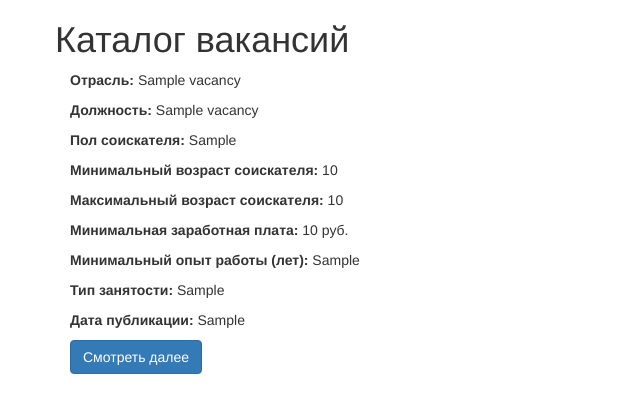
After one commit to mihalichpalich/KR_BD, a Flask app: page /vacancy_cat_list/1/1 in a window 1280 px wide. The commit adds this page. Shown: the top 413 px of the page, without its empty margins (0-640 px from the left). Run offline with Flask 2, Linux system fonts and the light colour scheme; a database or web service that is not in the repository returns one stand-in record (values such as "Sample title"); some libraries are stand-ins or nearby versions.

Commit message:
сделал каталог вакансий

```diff
--- a/app.py
+++ b/app.py
@@ -21,6 +21,10 @@ def before_request():
 @app.route('/')
 def index():
     return render_template("index.html")
+
+@app.route('/guest_mode')
+def guestMode():
+    return render_template("guest_mode.html")
 
 # регистрация
 @app.route('/sign_up', methods=['GET', 'POST'])
@@ -546,7 +550,7 @@ def cvCatList(username, industry, profession):
     userID = getUserID(username)
 
     if g.user:
-        cur.execute('SELECT * FROM cv WHERE industry_name = %s and profession_name = %s', (industry, profession))
+        cur.execute('SELECT cv_id, industry_name, profession_name, min_salary, max_salary, exp, emp_type, cv_pub_data FROM cv WHERE industry_name = %s and profession_name = %s', (industry, profession))
         cvInfo = cur.fetchall()
         conn.commit()
     return render_template("cv_cat_list.html", username=username, cvInfo=cvInfo, userid=userID, industry=industry, profession=profession)
@@ -576,6 +580,78 @@ def cvCatItem(userid, itemid, industry, profession):
         contacts = list(sum(result , ()))
         conn.commit()
     return render_template("cv_cat_item.html", itemid=itemid, userid=userid, cvInfo=cvInfo, fullName=fullName, contacts=contacts)
+
+# КАТАЛОГ ВАКАНСИЙ
+# отрасли
+@app.route('/vacancy_cat_ind/')
+def vacCatInd():
+    counts = []
+
+    cur.execute('SELECT industry_name FROM industry_profession WHERE industry_name in (select industry_name from vacancy) group by industry_name')
+    industries = cur.fetchall()
+    conn.commit()
+
+    industries = list(sum(industries, ()))
+
+    for item in industries:
+        cur.execute('SELECT count(*) FROM vacancy WHERE industry_name = %s', (item,))
+        count = cur.fetchone()
+        counts.append(count)
+        conn.commit()
+
+    counts = list(sum(counts, ()))
+
+    data = list(zip(industries, counts))
+    return render_template("vacancy_cat_ind.html", data=data)
+
+# должности
+@app.route('/vacancy_cat_pro/<industry>')
+def vacCatPro(industry):
+    counts = []
+
+    cur.execute('SELECT profession_name FROM industry_profession WHERE industry_name = %s group by profession_name', (industry,))
+    professions = cur.fetchall()
+    conn.commit()
+
+    professions = list(sum(professions, ()))
+
+    for item in professions:
+        cur.execute('SELECT count(*) FROM vacancy WHERE profession_name = %s', (item,))
+        count = cur.fetchone()
+        counts.append(count)
+        conn.commit()
+
+    counts = list(sum(counts, ()))
+
+    data = list(zip(professions, counts))
+    return render_template("vacancy_cat_pro.html", data=data, industry=industry)
+
+# список вакансий
+@app.route('/vacancy_cat_list/<industry>/<profession>')
+def vacCatList(industry, profession):
+    cur.execute('SELECT vacancy_id, industry_name, profession_name, employee_sex, min_emp_age, max_emp_age, min_salary, min_exp, emp_type, vac_pub_data FROM vacancy WHERE industry_name = %s and profession_name = %s', (industry, profession))
+    vacancyInfo = cur.fetchall()
+    conn.commit()
+    return render_template("vacancy_cat_list.html", vacancyInfo=vacancyInfo, industry=industry, profession=profession)
+
+# вакансия полностью
+@app.route('/vacancy_cat_item/<industry>/<profession>/<itemid>')
+def vacCatItem(itemid, industry, profession):
+    cur.execute('SELECT vacancy_id, industry_name, profession_name, employee_sex, min_emp_age, max_emp_age, min_salary, min_exp, emp_type, vac_pub_data FROM vacancy WHERE industry_name = %s and profession_name = %s', (industry, profession))
+    result = cur.fetchall()
+    vacancyInfo = list(sum(result , ()))
+    conn.commit()
+
+    cur.execute('SELECT company_name FROM company WHERE user_id = (select user_id from vacancy where vacancy_id = %s)', (itemid,))
+    result = cur.fetchone()
+    companyName = result[0]
+    conn.commit()
+
+    cur.execute('SELECT email, phone FROM person WHERE user_id = (select user_id from vacancy where vacancy_id = %s)', (itemid,))
+    result = cur.fetchall()
+    contacts = list(sum(result , ()))
+    conn.commit()
+    return render_template("vacancy_cat_item.html", itemid=itemid, vacancyInfo=vacancyInfo, companyName=companyName, contacts=contacts)
 
 # удаление сессии
 @app.route('/dropsession')
--- a/templates/cv_cat_list.html
+++ b/templates/cv_cat_list.html
@@ -10,7 +10,7 @@
         <div class="row">
             {% for item in cvInfo %}
                 <div class="col-lg-5">
-                    <div class="card"">
+                    <div class="card">
                         <div class="card-body">
                             <p><strong>Отрасль: </strong>{{ item[1] }}</p>
                             <p><strong>Должность: </strong>{{ item[2] }}</p>
@@ -25,7 +25,7 @@
 
                             <p><strong>Опыт работы (лет): </strong>{{ item[5] }}</p>
                             <p><strong>Тип занятости: </strong>{{ item[6] }}</p>
-
+                            <p><strong>Дата публикации: </strong>{{ item[7] }}</p>
                             <form action="{{ url_for('cvCatItem', itemid=item[0], userid=userid, industry=industry, profession=profession) }}" method="GET">
                                 <button type="submit" class="btn btn-primary">Смотреть далее</button>
                             </form>
--- a/templates/index.html
+++ b/templates/index.html
@@ -10,7 +10,7 @@
         <div class="btn-group-vertical col-xs-3">
           <button type="button" class="btn btn-light"><a href="{{ url_for('login') }}"><h1>Войти</h1></a></button>
           <button type="button" class="btn btn-light"><a href="{{ url_for('signUp') }}"><h1>Зарегистрироваться</h1></a></button>
-          <button type="button" class="btn btn-light"><a href="#"><h1>Продолжить как гость</h1></a></button>
+          <button type="button" class="btn btn-light"><a href="{{ url_for('guestMode') }}"><h1>Продолжить как гость</h1></a></button>
         </div>
       </div>
     </div>
--- a/templates/item_list.html
+++ b/templates/item_list.html
@@ -119,6 +119,7 @@
 
                                     <p><strong>Опыт работы (лет): </strong>{{ item[5] }}</p>
                                     <p><strong>Тип занятости: </strong>{{ item[6] }}</p>
+                                    <p><strong>Дата публикации: </strong>{{ item[7] }}</p>
                                     <p class="font-weight-bold text-secondary">Просмотры: {{ item[8] }}</p>
 
                                     <form action="{{ url_for('editItem', status=status, username=username, itemid=item[0]) }}" method="GET">
--- a/templates/profile.html
+++ b/templates/profile.html
@@ -51,6 +51,9 @@
                 <li class="nav-item">
                     {% if status == 'company' %}
                        <a class="nav-link" href="{{ (url_for('cvCatInd', username=username)) }}">Каталог резюме</a>
+                    {% endif %}
+                    {% if status == 'employee' %}
+                       <a class="nav-link" href="{{ (url_for('vacCatInd')) }}">Каталог вакансий</a>
                     {% endif %}
                 </li>
             </ul>
--- /dev/null
+++ b/templates/vacancy_cat_list.html
@@ -0,0 +1,42 @@
+{% extends "bootstrap/base.html" %}
+
+{% block title %}Каталог вакансий{% endblock title %}
+
+{%- block content %}
+    <div class="container">
+        <div class="row">
+            <h1>Каталог вакансий</h1>
+        </div>
+        <div class="row">
+            {% for item in vacancyInfo %}
+                <div class="col-lg-5">
+                    <div class="card"">
+                        <div class="card-body">
+                            <p><strong>Отрасль: </strong>{{ item[1] }}</p>
+                            <p><strong>Должность: </strong>{{ item[2] }}</p>
+
+                            {% if item[3] is not none %}
+                                <p><strong>Пол соискателя: </strong>{{ item[3] }}</p>
+                            {% endif %}
+
+                            <p><strong>Минимальный возраст соискателя: </strong>{{ item[4] }}</p>
+
+                            {% if item[5] is not none %}
+                                <p><strong>Максимальный возраст соискателя: </strong>{{ item[5] }}</p>
+                            {% endif %}
+
+                            <p><strong>Минимальная заработная плата: </strong>{{ item[6] }} руб.</p>
+                            <p><strong>Минимальный опыт работы (лет): </strong>{{ item[7] }}</p>
+                            <p><strong>Тип занятости: </strong>{{ item[8] }}</p>
+                            <p><strong>Дата публикации: </strong>{{ item[9] }}</p>
+
+                            <form action="{{ url_for('vacCatItem', itemid=item[0], industry=industry, profession=profession) }}" method="GET">
+                                <button type="submit" class="btn btn-primary">Смотреть далее</button>
+                            </form>
+                        </div>
+                    </div>
+                </div>
+            {% endfor %}
+        </div>
+    </div>
+{%- endblock content %}
```
Also changed, not shown: templates/guest_mode.html (added, +16 -0 lines), templates/vacancy_cat_ind.html (added, +18 -0 lines), templates/vacancy_cat_item.html (added, +46 -0 lines), templates/vacancy_cat_pro.html (added, +18 -0 lines).
